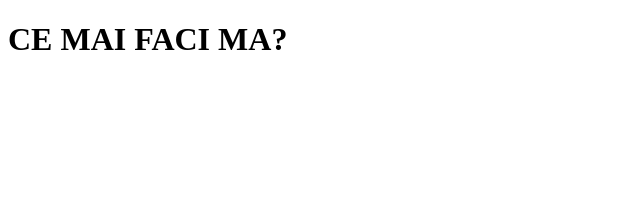
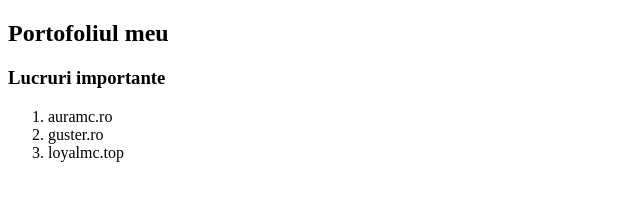
Before and after one commit to Fabian2023Developer/Page, a plain HTML site: page index.html in a window 1280 px wide. Shown: the whole page, without its empty margins (0-640 px from the left). Drawn offline with Linux system fonts and the light colour scheme.

Commit message:
Update index.html

```diff
--- a/index.html
+++ b/index.html
@@ -4,8 +4,14 @@
     <title>Teste</title>
   </head>
   <body>
-    <h1>
-      CE MAI FACI MA?
-    </h1>
+    <h2>Portofoliul meu</h2>
+
+
+    <h3>Lucruri importante</h3>
+    <ol>
+      <li>auramc.ro</li>
+      <li>guster.ro</li>
+      <li>loyalmc.top</li>
+    </ol>
   </body>
 </html>
```
